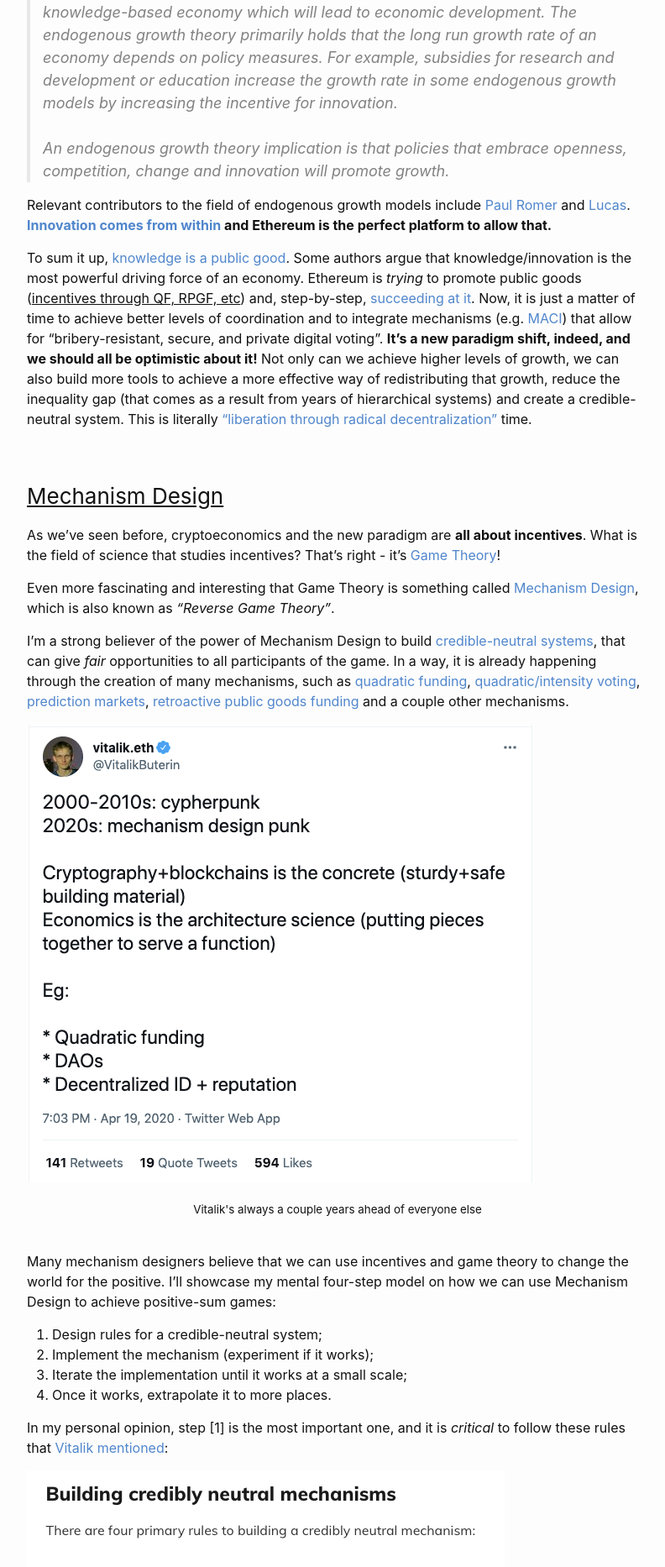
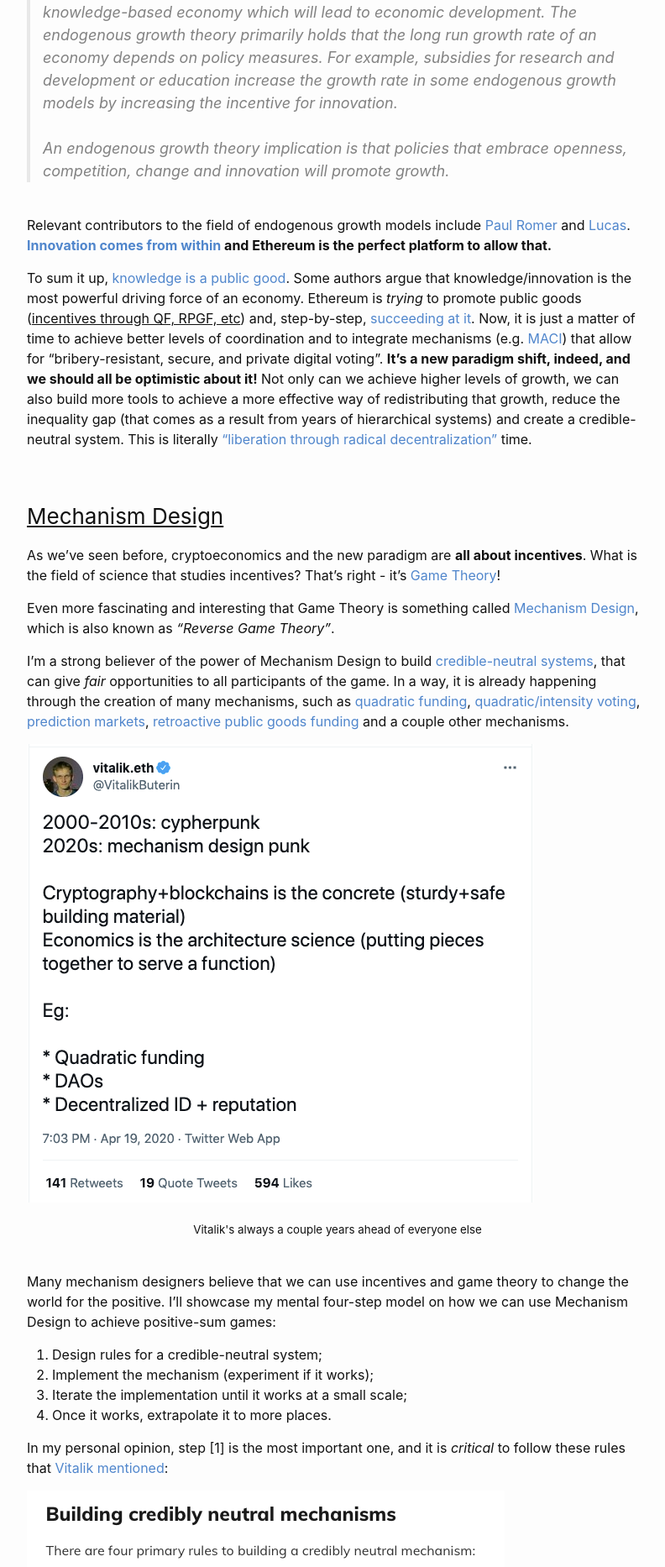
Before and after one commit to intldds/intldds.github.io, a Jekyll site: the page built from _posts/2021-08-01-paradigm.md, in a window 1280 px wide. Shown: the part 2801-4667 px from the top of the page at 84% size, without its empty margins (238-1030 px from the left). Built offline with Jekyll 4.4.1, drawn with Linux system fonts in a browser that asks for light colours.

Commit message:
Add breaks

```diff
--- a/_posts/2021-08-01-paradigm.md
+++ b/_posts/2021-08-01-paradigm.md
@@ -75,14 +75,14 @@ such as enabling higher learning and facilitating effectiveness. Knowledge is [g
 *Fun fact #1*: [Endogenous growth models](https://www.jstor.org/stable/2138581) were always a fascinating area of study to me in college. In
 endogenous growth [theory](https://en.wikipedia.org/wiki/Endogenous_growth_theory), it is argued that **investment in human capital,
 innovation, and knowledge are significant contributors to economic growth**.
-
+<br>
 > The theory also focuses on positive externalities and spillover effects of a knowledge-based economy which will lead
 to economic development. The endogenous growth theory primarily holds that the long run growth rate of an economy depends
 on policy measures. For example, subsidies for research and development or education increase the growth rate in some
 endogenous growth models by increasing the incentive for innovation.<br><br>
 An endogenous growth theory implication is that policies that embrace openness, competition, change and innovation will promote growth.
 
-Relevant contributors to the field of endogenous growth models include [Paul Romer](https://en.wikipedia.org/wiki/Paul_Romer) and
+<br>Relevant contributors to the field of endogenous growth models include [Paul Romer](https://en.wikipedia.org/wiki/Paul_Romer) and
 [Lucas](https://en.wikipedia.org/wiki/Robert_Lucas_Jr.). **[Innovation comes from within](https://www.forbes.com/sites/katevitasek/2018/11/19/paul-romer-the-path-to-economic-growth-and-innovation/?sh=ba28651139d7)
 and Ethereum is the perfect platform to allow that.**
 
@@ -298,7 +298,7 @@ now on defensive medicine mechanisms such as healthy eating habits, regular slee
 stigmatization of some drugs (that might have several beneficial aspects) when compared to, for example, alcohol
 (which, funny enough, is a completely socially acceptable drug). Here's an excerpt from Donella Meadows and, afterwards, the
 quote from Vervoordt's book:
-
+<br>
 > Modern medicine in general has shifted the responsibility for health away from the practices and lifestyle of each
 individual and onto intervening doctors and medicines (...) <br><br>
 Examples of strengthening balancing feedback controls to improve a system’s self-correcting abilities include:
@@ -309,7 +309,7 @@ our countries you go and see a specialist for your toe or your head or your back
 In traditional Chinese medicine, you used to have a contract with your doctor so that while you were healthy, you paid your doctor.
 But if you got sick he paid you. That was an incredible strong motivation for your doctor towards preventive medicine!
 
-A combination of blockchain technology with clever mechanisms that incentive public goods will be critical to affect
+<br>A combination of blockchain technology with clever mechanisms that incentive public goods will be critical to affect
 both education and health - **they are public goods, after all**.
 
 ### <ins>"The Field of Coordination"</ins>
```
